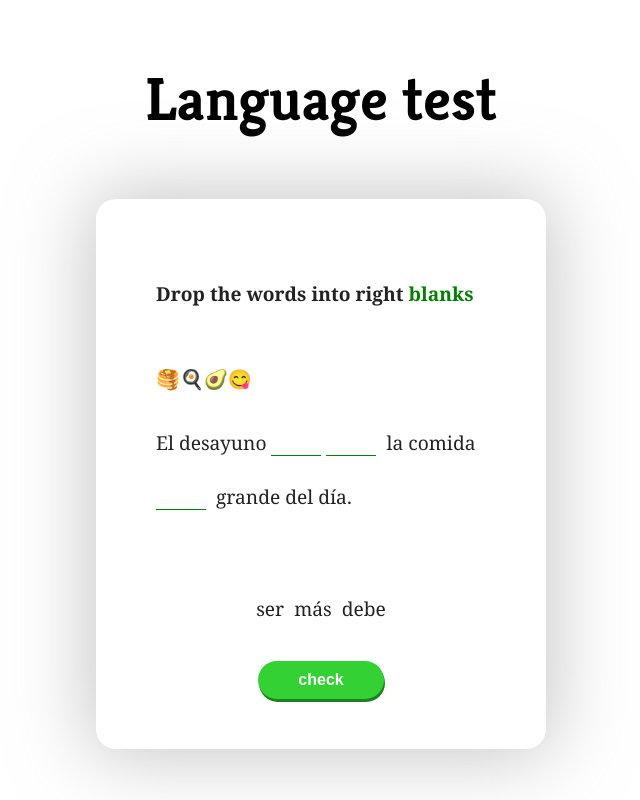
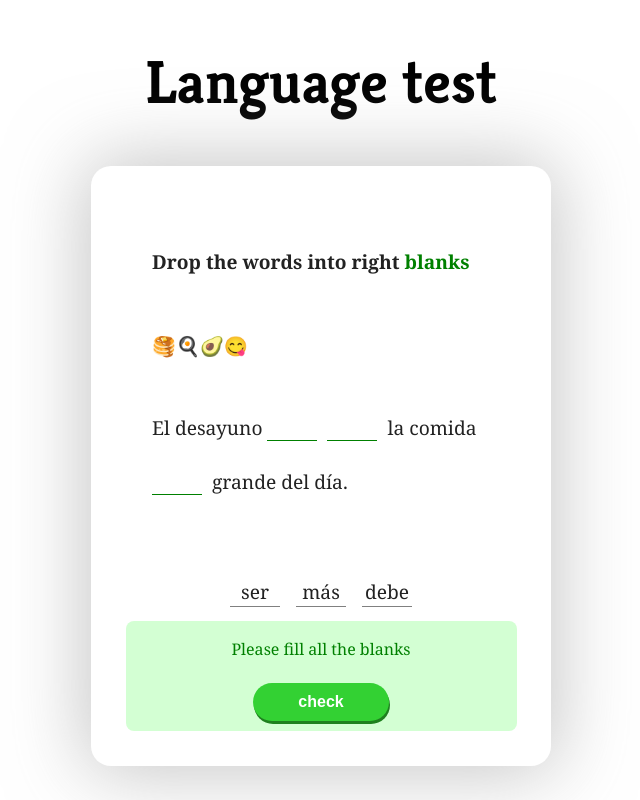
Before and after one commit to magicflute21/languagetest, a website built with webpack: page index.html in a window 1280 px wide. Both pictures are taken after a click on the button "check". Shown: the whole page, without its empty margins (319-959 px from the left). Built offline with Linux system fonts and the light colour scheme.

Commit message:
now the program checks if the answers are correct

```diff
--- a/index.html
+++ b/index.html
@@ -17,15 +17,27 @@
             <div class="app-action__wrap">
                 <p class="lesson">Drop the words into right <span>blanks</span></p>
                 <span class="pancake">🥞🍳🥑😋</span>
-                <p class="test">El desayuno <span class="drop"></span><span class="drop"></span> la comida <span class="drop"></span> grande del día.</p>
-                <div>
-                    <span id="drag0" class="drag" draggable="true">ser</span>
-                    <span id="drag1" class="drag" draggable="true">más</span>
-                    <span id="drag2" class="drag" draggable="true">debe</span>
+                <p id="test" class="test">El desayuno
+                    <span id="drop1" class="drop destination"></span>
+                    <span id="drop2" class="drop destination"></span> la comida
+                    <span id="drop3" class="drop destination"></span> grande del día.
+                </p>
+                <div id="dragcontainer" class="dragcontainer">
+                    <div class="drop startposition">
+                        <span id="drag1" class="drag" draggable="true">ser</span>
+                    </div>
+                    <div class="drop startposition">
+                        <span id="drag2" class="drag" draggable="true">más</span>
+                    </div>
+                    <div class="drop startposition">
+                        <span id="drag3" class="drag" draggable="true">debe</span>
+                    </div>
                 </div>
             </div>
+            <div id="alertbox" class="alertbox">
+                <p id="message" class="message">.</p>
+            </div>
             <button id="check">check</button>
-
         </div>
     </div>
     <script src="./dist/bundle.js"></script>
--- a/src/javascript/dragdrop.js
+++ b/src/javascript/dragdrop.js
@@ -1,9 +1,14 @@
-console.log('dragdrop.js is working');
-
 const words = document.querySelectorAll('.drag');
 const dropspans = document.querySelectorAll('.drop');
+const button = document.getElementById('check');
 
-// console.log(words[0]);
+// check function variables
+const dragcontainer = document.getElementById('dragcontainer');
+const alertbox = document.getElementById('alertbox');
+const message = document.getElementById('message');
+
+const startposition = document.querySelectorAll('.startposition');
+// static list, NodeList Object
 
 // drag listeners
 
@@ -16,12 +21,12 @@ for(const word of words){
 
 function dragStart(e){
     e.dataTransfer.setData("text/plain", e.target.id);
-    console.log(e.target.id);
-    // see et elemendi id kätte saab on juba väga hea!
+    // console.log(e.target.id);
+    // saame kätte liigutatava elemendi id
 }
 
 function dragEnd(e){
-    this.className = 'drag';
+    // this.className = 'drag';
     // console.log('ended dragging');
 }
 
@@ -36,13 +41,14 @@ for(const drop of dropspans){
 function dragOver(e) {
     // w/o preventDefault, the drop event won't fire
     e.preventDefault();
-    console.log('dragover');
+    // console.log('dragover');
 }
 
 function dragEnter(){
-    console.log('dragenter');
+    // console.log('dragenter');
 }
 
+// veel tuleks kuidagi ära keelata see, et mitut sõna ühte lahtrisse visatakse
 function dragDrop(e){
     e.preventDefault();
     // getting the id name of the drop target
@@ -51,10 +57,71 @@ function dragDrop(e){
     // and clear the drag data cache
     e.dataTransfer.clearData();
 
-    e.target.style.height = '19px';
+    // change the height of drop destination (with green underlines)
+    if(e.target.classList.contains('destination')){
+        e.target.style.height = '19px';
+    }
 
-    // juhhuu!!
+}
 
-    // nii saab ainult manuaalselt valitud sõna sisestada:
-    // this.append(words[1]);
+
+// check button functions
+
+button.addEventListener('click', check);
+
+const drop1 = document.getElementById('drop1');
+const drop2 = document.getElementById('drop2');
+const drop3 = document.getElementById('drop3');
+
+const drag1 = document.getElementById('drag1');
+const drag2 = document.getElementById('drag2');
+const drag3 = document.getElementById('drag3');
+const destination = document.querySelectorAll('.destination');
+
+
+function insertMessage(bu){
+    message.innerHTML = bu;
 }
+
+
+function check(){
+
+    // pop up of alert
+    alertbox.style.height = '110px';
+    message.style.display = 'block';
+
+// ----------------------------------------------------
+if(destination[0].firstElementChild === null || destination[1].firstElementChild === null || destination[2].firstElementChild === null){
+    console.log('gotta fill all the blanks');
+    insertMessage('Please fill all the blanks');
+}
+
+else if(drop1.firstElementChild.id == 'drag3' && drop2.firstElementChild.id == 'drag1'){
+    console.log("that's correct!");
+    insertMessage("That's correct!");
+}
+else {
+    insertMessage('Try again!');
+}
+}
+// algselt proovisin iteratsioonidega, aga praegune lahendus töötab palju paremini
+// ----------xxxxxxxxxx---------------xxxxxxxxxx-----------------xxxxxxxx---
+
+    // nii, see töötab nüüd nii nagu vaja.. kas sama asja saaks ümber teha
+    // ka klassikaliseks i for loopiks?
+
+    // for( const dest of destination.values()){
+    //     if(dest.firstElementChild === null){
+
+    //         console.log('Please fill all the blanks');
+    //         insertMessage('Please fill all the blanks');
+    //         // break will break out of for loop
+    //         // break;
+    //         // return;
+    //     }
+
+    //     console.log('still inside for loop');
+    // }
+
+    // console.log('continue');
+    // insertMessage('all the blanks are filled');
--- a/src/scss/pages/_app.scss
+++ b/src/scss/pages/_app.scss
@@ -17,8 +17,8 @@
         z-index: 1;
         background-color: white;
         border-radius: 20px;
-        min-height: 550px;
-        width: 450px;
+        min-height: 600px;
+        width: 460px;
         -webkit-box-shadow: 0px 0px 78px 6px rgba(173,173,173,.7);
         -moz-box-shadow: 0px 0px 78px 6px rgba(173,173,173,.7);
         box-shadow: 0px 0px 78px 6px rgba(173,173,173,.7);
@@ -31,7 +31,7 @@
         &__wrap {
             margin-top: 15%;
             width: 80%;
-            height: 65%;
+            height: 62%;
             display: flex;
             flex-direction: column;
             justify-content: space-between;
@@ -52,7 +52,7 @@
             }
 
             .test {
-                margin-top: 20px;
+                margin-top: 40px;
             }
 
             .pancake {
@@ -61,18 +61,27 @@
                 padding: 0 15px;
             }
 
-            div {
+            .dragcontainer {
                 display: flex;
                 justify-content: center;
                 width: 100%;
                 height: 25px;
 
-                .drag {
-                    margin: 0 5px;
+                div {
+                    display: flex;
+                    justify-content: center;
+                    margin: 0 8px;
+                    width: 50px;
+                    // background-color: pink;
+                    border-bottom: 1px solid grey;
                 }
+
+                // .drag {
+                    // margin: 0 8px;
+                // }
             }
 
-            .drop {
+            .destination {
                 display: inline-block;
                 // visibility: hidden;
                 width: 50px;
@@ -84,12 +93,34 @@
                 text-align: center;
             }
         }
+
+        .alertbox {
+            height: 0px;
+            width: 85%;
+            border-radius: 8px;
+            background-color: rgb(211, 255, 211);
+            position: absolute;
+            bottom: 35px;
+            transition: .15s;
+            display: flex;
+            justify-content: center;
+            // align-items: center;
+            // display: none;
+
+            .message {
+                color: green;
+                padding: 20px;
+                font-size: 1rem;
+                display: none;
+            }
+        }
+
         button {
-            padding: 10px 40px;
+            padding: 10px 45px;
             background-color: rgb(51, 209, 51);
             border-radius: 30px;
             position: absolute;
-            bottom: 50px;
+            bottom: 45px;
             color: white;
             font-weight: 600;
             box-shadow: 1px 3px 0 0 rgb(30, 128, 30);
```
Also changed, not shown: dist/bundle.js, src/javascript/index.js (line endings or trailing spaces).
